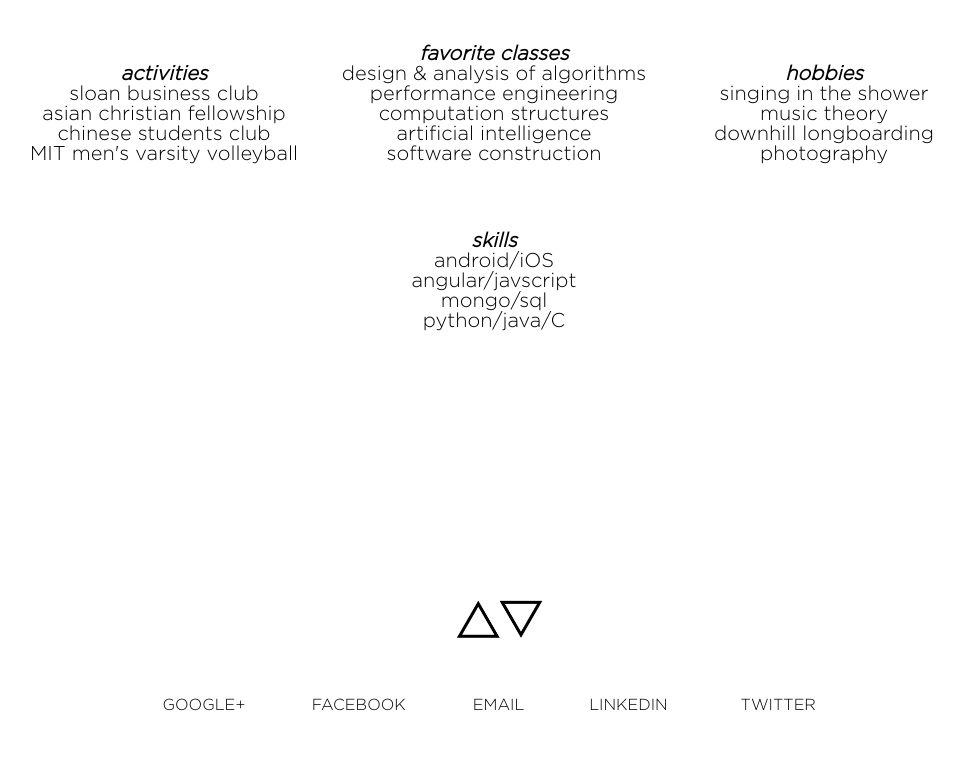
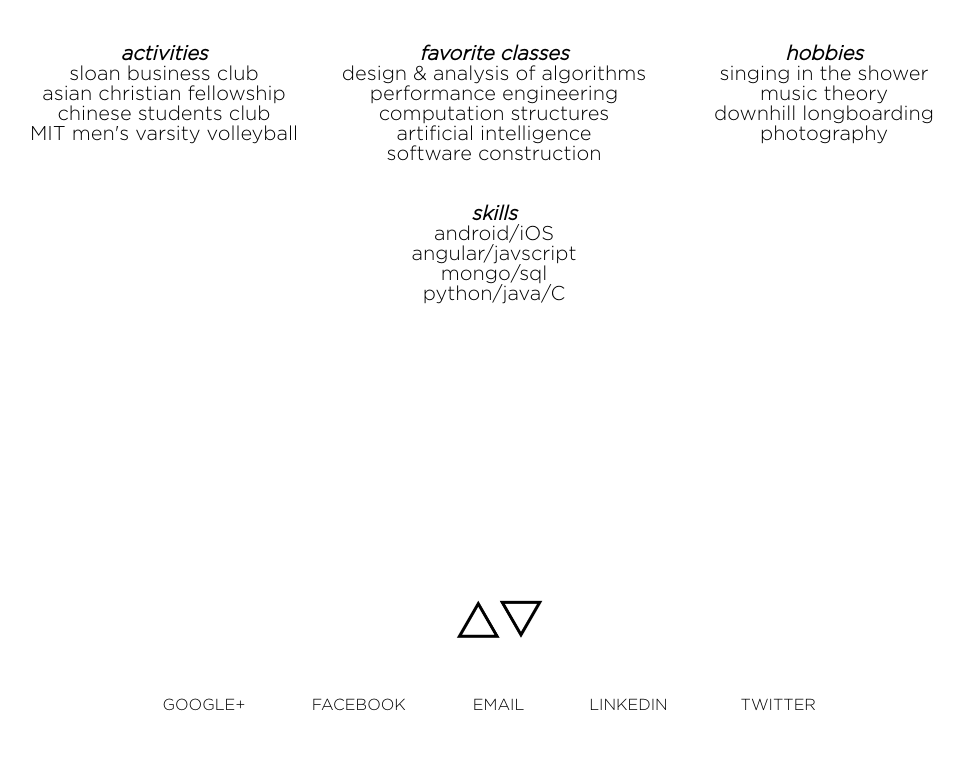
Before and after one commit to kevint2u/kevintu, a plain HTML site: page index.html in a window 1280 px wide. Shown: the part 4020-4782 px from the top of the page, without its empty margins (141-1105 px from the left). Drawn offline with nearby package versions, Linux system fonts and the light colour scheme.

Commit message:
fixed scrolltop

```diff
--- a/index.html
+++ b/index.html
@@ -66,15 +66,15 @@
       <div class="column text"><i><b>spoken languages systems</b></i><br>statistical analysis of language<br>AI + NLP</div>
     </div>
     <div class="row" style="height:200px;">
-      <div class="column text"><i><b>activities</b></i><br>sloan business club<br>asian christian fellowship<br>chinese students club<br>MIT men's varsity volleyball</div>
-      <div class="column text"><i><b>favorite classes</b></i><br>design & analysis of algorithms<br>performance engineering<br>computation structures<br>artificial intelligence<br>software construction</div>
-      <div class="column text"><i><b>hobbies</b></i><br>singing in the shower<br>music theory<br>downhill longboarding<br>photography</div>
+      <div class="column text"><i><b>activities</b></i><br>sloan business club<br>asian christian fellowship<br>chinese students club<br>MIT men's varsity volleyball<br><br><br><br><br><br><br><br><br></div>
+      <div class="column text"><i><b>favorite classes</b></i><br>design & analysis of algorithms<br>performance engineering<br>computation structures<br>artificial intelligence<br>software construction <br><br><br> <i><b>skills</b></i><br>android/iOS<br>angular/javscript<br>mongo/sql<br>python/java/C</div>
+      <div class="column text"><i><b>hobbies</b></i><br>singing in the shower<br>music theory<br>downhill longboarding<br>photography<br><br><br><br><br><br><br><br><br></div>
   	</div>
-    <div class="row" style="margin-top:-300px;height:200px;">
+<!--     <div class="row" style="margin-top:-300px;height:200px;">
       <div class="column">&nbsp;</div>
       <div class="column text"><i><b>skills</b></i><br>android/iOS<br>angular/javscript<br>mongo/sql<br>python/java/C<br><br><br><br><br><br></div>
       <div class="column">&nbsp;</div>
-    </div>
+    </div> -->
   </div>
 
   <div class="footer">
--- a/javascript/index.js
+++ b/javascript/index.js
@@ -1,7 +1,7 @@
 // Loading Page
 
 $(window).load(function() {
-
+    $(this).scrollTop(0);
     // progress bar animation
     var bar = document.getElementById('progress-bar'),
         fallback = document.getElementById('download-progress'),
@@ -20,16 +20,16 @@ $(window).load(function() {
         load();
     }, 10);
     // Set extra timeout for loading page
+    $(this).scrollTop(0);
     window.setTimeout(hideLanding,1750);
   });
 function hideLanding(){
+    $(this).scrollTop(0);
     $('#loading').fadeOut(500);
 }
 
 // Parallax Scrolling
 $(document).ready(function(){
-    $(document).scrollTop(0);
-    $(window).scrollTop(0);
 	$window = $(window);
     $('section[data-type="background"]').each(function(){
         var $bgobj = $(this); // assigning the object
@@ -64,26 +64,26 @@ $(document).ready(function(){
         fading2.css('opacity',opacity);
     });
 
-
-
-    $('.row').each(function(){
-
-    });
     /* Every time the window is scrolled ... */
     $(window).scroll( function(){
 
         /* Check the location of each desired element */
         $('.row').each( function(i){
 
-            var bottom_of_object = $(this).position().top + $(this).outerHeight() + 100;
+            var bottom_of_object = $(this).position().top + $(this).outerHeight();
             var bottom_of_window = $(window).scrollTop();// + $(window).height();
 
 
             /* If the object is completely visible in the window, fade it in */
-            if( bottom_of_window > bottom_of_object ){
-                $(this).animate({'opacity':'1'},1000);
+            if( bottom_of_window > bottom_of_object && bottom_of_object > bottom_of_window - $(window).height()){
+                $(this).animate({'opacity':'1'},1500);
             }
-
+            // if(bottom_of_object < bottom_of_window){
+            //     $(this).animate({'opacity':'0'},1000);
+            // }
+            // if(bottom_of_object < bottom_of_window - $(window).height()){
+            //     $(this).animate({'opacity':'0'},1000);
+            // }
         });
 
     });
```
